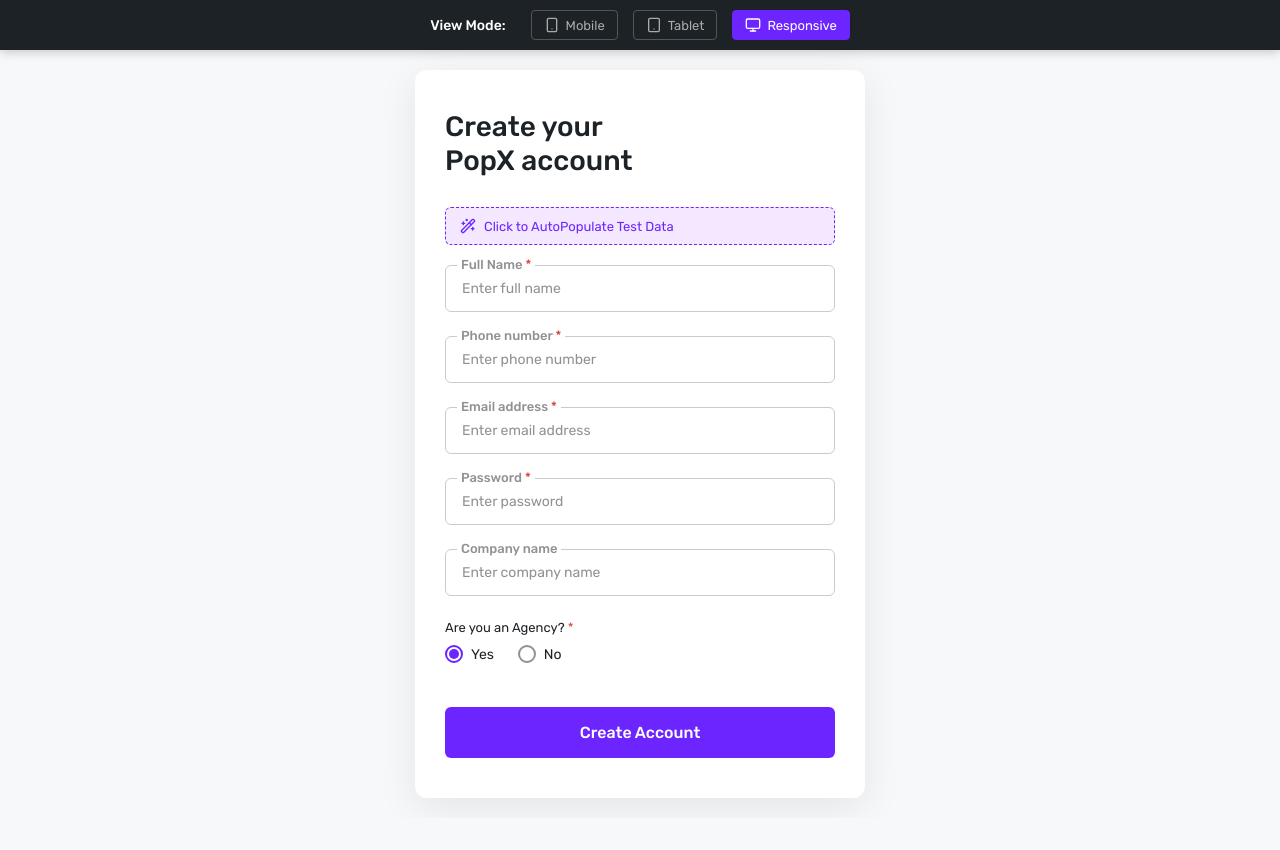
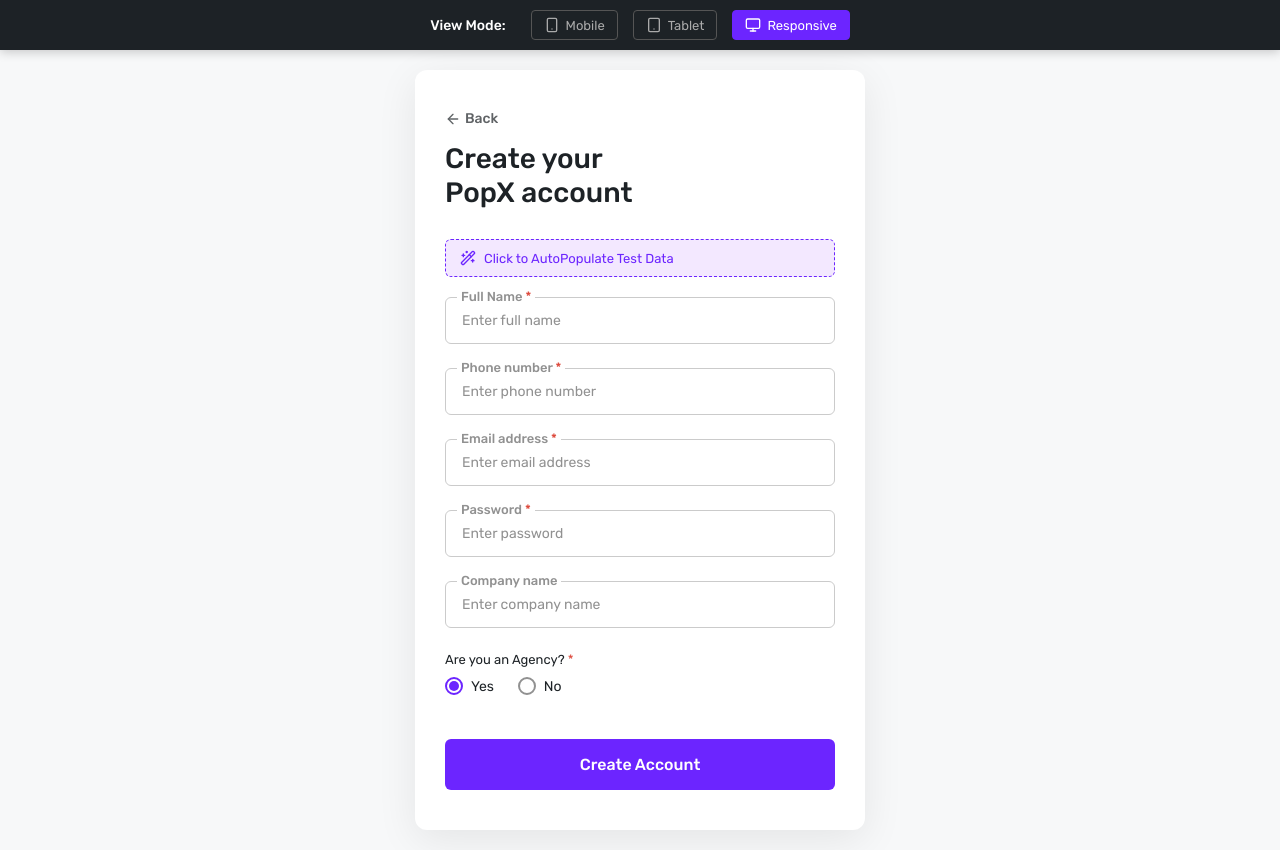
Before and after one commit to Indeevar05/Eduspace, a React (Vite) app: page /signup in a window 1280 px wide. Before the commit the page ends 818 px from the top, so only its background shows below. Built offline with nearby package versions, Linux system fonts and the light colour scheme.

Commit message:
feat: add back button and document extra UX features

```diff
--- a/src/pages/Login.jsx
+++ b/src/pages/Login.jsx
@@ -1,7 +1,7 @@
 import React, { useState } from 'react';
 import { useNavigate } from 'react-router-dom';
 import toast from 'react-hot-toast';
-import { Wand2 } from 'lucide-react';
+import { Wand2, ArrowLeft } from 'lucide-react';
 import Button from '../components/Button';
 import InputField from '../components/InputField';
 
@@ -49,6 +49,14 @@
     <>
       <div className="page-wrapper">
         <div className="page-container">
+          <button
+            type="button"
+            onClick={() => navigate('/')}
+            style={{ background: 'transparent', border: 'none', cursor: 'pointer', display: 'flex', alignItems: 'center', gap: '4px', color: '#1D2226', opacity: '0.7', fontWeight: '500', marginBottom: '15px', padding: 0, fontSize: '14px' }}
+          >
+            <ArrowLeft size={16} />
+            Back
+          </button>
           <h1 className="heading-title">Signin to your<br />PopX account</h1>
           <p className="sub-text">Lorem ipsum dolor sit amet,<br />consectetur adipiscing elit,</p>
 
--- a/src/pages/Signup.jsx
+++ b/src/pages/Signup.jsx
@@ -1,7 +1,7 @@
 import React, { useState } from 'react';
 import { useNavigate } from 'react-router-dom';
 import toast from 'react-hot-toast';
-import { Wand2 } from 'lucide-react';
+import { Wand2, ArrowLeft } from 'lucide-react';
 import Button from '../components/Button';
 import InputField from '../components/InputField';
 import RadioGroup from '../components/RadioGroup';
@@ -71,6 +71,14 @@
     <>
       <div className="page-wrapper">
         <div className="page-container">
+          <button
+            type="button"
+            onClick={() => navigate('/')}
+            style={{ background: 'transparent', border: 'none', cursor: 'pointer', display: 'flex', alignItems: 'center', gap: '4px', color: '#1D2226', opacity: '0.7', fontWeight: '500', marginBottom: '15px', padding: 0, fontSize: '14px' }}
+          >
+            <ArrowLeft size={16} />
+            Back
+          </button>
           <h1 className="heading-title">Create your<br />PopX account</h1>
 
           <button
```
Also changed, not shown: 1 other file (tests, documents, lock files or other folders).
